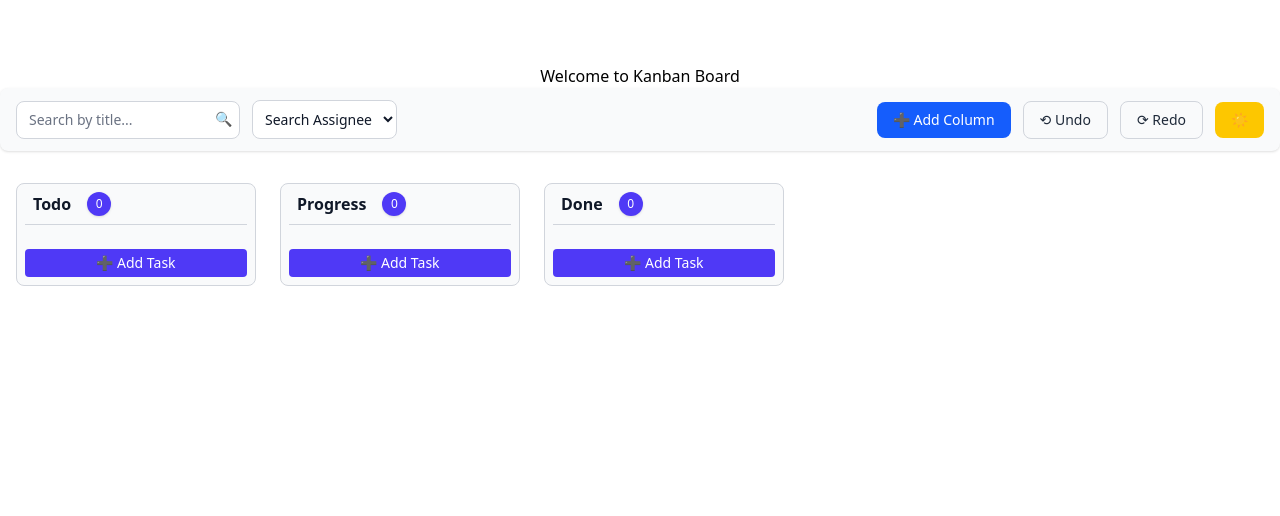
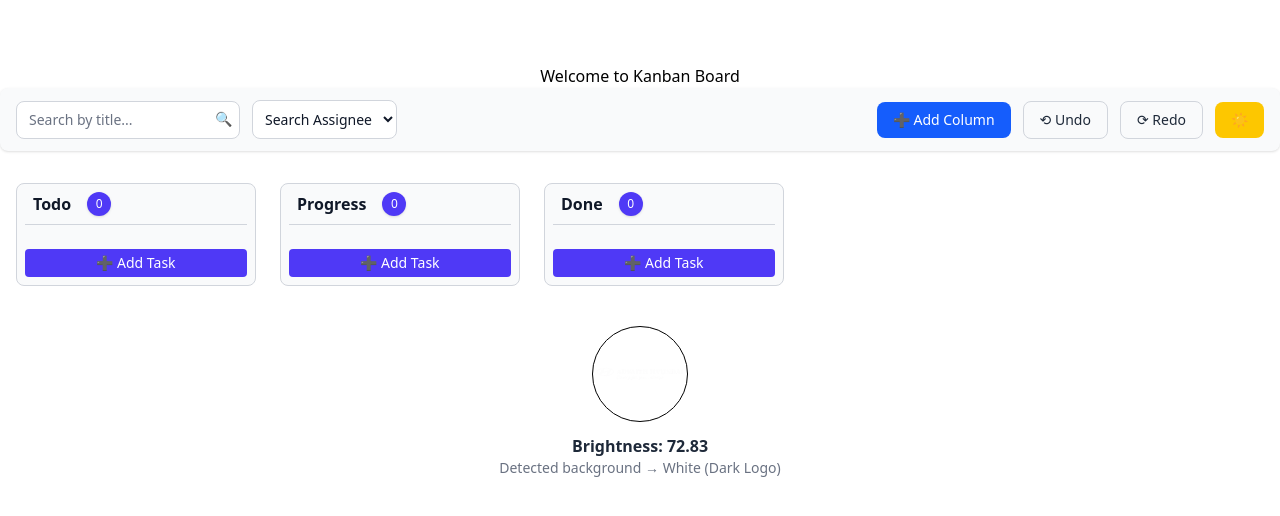
Before and after one commit to chhagan123/Kanban_vueJS, a Vue app: page / in a window 1280 px wide. Shown: the top 516 px of the page. Built offline with nearby package versions, Linux system fonts and the light colour scheme.

Commit message:
Updated files

```diff
--- a/package.json
+++ b/package.json
@@ -10,6 +10,7 @@
   },
   "dependencies": {
     "@tailwindcss/vite": "^4.1.13",
+    "fast-average-color": "^9.5.0",
     "lucide-vue-next": "^0.544.0",
     "tailwindcss": "^4.1.13",
     "vue": "^3.5.18",
--- a/src/App.vue
+++ b/src/App.vue
@@ -1,9 +1,11 @@
 <script setup>
 import MainBoard from "./views/MainBoard.vue";
+import just from "./views/just.vue";
 </script>
 
 <template>
   <div class="w-full h-full flex flex-col">
     <MainBoard />
+    <just/>
   </div>
 </template>
--- a/src/components/TaskBoard/Column.vue
+++ b/src/components/TaskBoard/Column.vue
@@ -14,7 +14,7 @@ const props = defineProps({
 const emit = defineEmits(["openAddTask", "editTask", "delete", "deleteColumn"]);
 const columns = ref([]);
 
-// 🔹 Filter tasks per column
+
 function getFilteredTasks(colId) {
   return props.tasks.filter((task) => {
     const matchesColumn = task.columnId === colId;
@@ -30,7 +30,7 @@ function getFilteredTasks(colId) {
   });
 }
 
-// 🔹 Handle drag end
+
 function onDragEnd(evt) {
   const { item, to } = evt;
   const newColId = to.closest("[data-col-id]")?.dataset.colId;
@@ -46,7 +46,7 @@ function onDragEnd(evt) {
   localStorage.setItem("kanban-tasks", JSON.stringify(props.tasks));
 }
 
-// 🔹 Load columns
+
 onMounted(() => {
   const saved = localStorage.getItem("kanban-col");
   if (saved) {
--- /dev/null
+++ b/src/views/just.vue
@@ -0,0 +1,58 @@
+<template>
+  <div
+    :class="[
+      'flex flex-col items-center justify-center p-6 rounded-2xl transition-all duration-500',
+      isLight ? 'bg-gray-700' : 'bg-white'
+    ]"
+  >
+    <img
+      ref="logoRef"
+      :src="logoPath"
+      alt="Company Logo"
+      class="h-24 w-24 rounded-full object-contain border"
+      @load="analyzeLogo"
+    />
+    <p class="mt-3 font-semibold text-gray-800">Brightness: {{ brightness.toFixed(2) }}</p>
+    <p class="text-sm text-gray-500">Detected background → {{ isLight ? 'Gray (Light Logo)' : 'White (Dark Logo)' }}</p>
+  </div>
+</template>
+
+<script setup>
+import { ref } from 'vue'
+
+// 👇 Replace with your image path
+const logoPath = './image.png'  // make sure this file exists in your `public/auth` folder
+
+const logoRef = ref(null)
+const brightness = ref(0)
+const isLight = ref(false)
+
+function analyzeLogo() {
+  const img = logoRef.value
+  const canvas = document.createElement('canvas')
+  const ctx = canvas.getContext('2d')
+
+  canvas.width = img.naturalWidth
+  canvas.height = img.naturalHeight
+  ctx.drawImage(img, 0, 0, img.naturalWidth, img.naturalHeight)
+
+  const imageData = ctx.getImageData(0, 0, img.naturalWidth, img.naturalHeight)
+  let r = 0, g = 0, b = 0
+  const totalPixels = imageData.data.length / 4
+
+  for (let i = 0; i < imageData.data.length; i += 4) {
+    r += imageData.data[i]
+    g += imageData.data[i + 1]
+    b += imageData.data[i + 2]
+  }
+
+  r /= totalPixels
+  g /= totalPixels
+  b /= totalPixels
+
+  brightness.value = (r * 299 + g * 587 + b * 114) / 1000
+  isLight.value = brightness.value > 150
+
+  console.log('🔹 Avg Brightness:', brightness.value)
+}
+</script>
```
Also changed, not shown: public/image.png (added), 1 other file (tests, documents, lock files or other folders).
